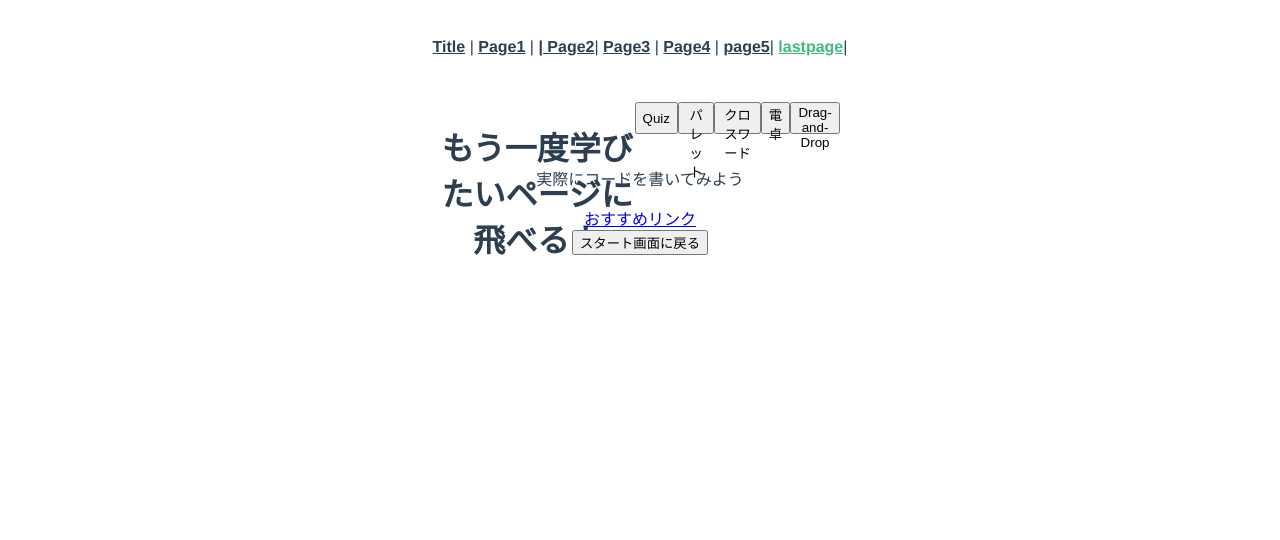
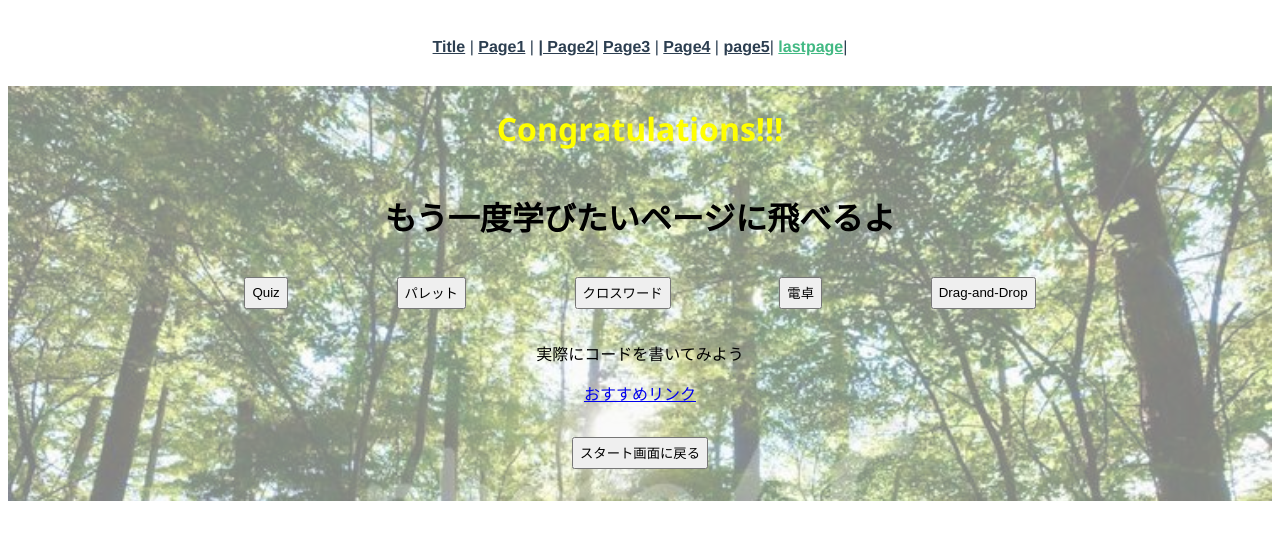
Before and after one commit to webex16-team-10/team10-original-app, a Vue app: page /LastPageView in a window 1280 px wide. Shown: the top 540 px of the page. Built offline with nearby package versions, Linux system fonts and the light colour scheme.

Commit message:
page2とlastpageのcssを作成しました

```diff
--- a/src/views/LastPageView.vue
+++ b/src/views/LastPageView.vue
@@ -1,13 +1,15 @@
 <template>
   <div class="lastpageview">
-    <title>Congratulations</title>
-    <div class="pagelink">
+    <h1>Congratulations!!!</h1>
+    <div class="page">
       <h1>もう一度学びたいページに飛べるよ</h1>
-      <button v-on:click="linkpage2">Quiz</button>
-      <button v-on:click="linkpage3">パレット</button>
-      <button v-on:click="linkpage4">クロスワード</button>
-      <button v-on:click="linkpage5">電卓</button>
-      <button v-on:click="linkpage6">Drag-and-Drop</button>
+      <div class="pagelink">
+        <button v-on:click="linkpage2">Quiz</button>
+        <button v-on:click="linkpage3">パレット</button>
+        <button v-on:click="linkpage4">クロスワード</button>
+        <button v-on:click="linkpage5">電卓</button>
+        <button v-on:click="linkpage6">Drag-and-Drop</button>
+      </div>
     </div>
     <div class="site">
       <p>実際にコードを書いてみよう</p>
@@ -51,18 +53,54 @@ export default {
 
 <style>
 .lastpageview {
+  background-image: url(@/assets/森１.jpg);
+  background-size: cover;
+  background-repeat: no-repeat;
+  background-color: rgba(255, 255, 255, 0.5);
+  background-blend-mode: lighten;
+  color: yellow;
+  text-align: justify;
+  text-justify: auto;
   display: flex;
-  width: 100%;
   flex-direction: column;
   align-items: center;
-  font-family: "Segoe UI", Tahoma, Verdana, sans-serif;
+  font-family: "Sacramento", "Segoe UI", Tahoma, Verdana, sans-serif;
 }
 
+.page {
+  color: black;
+  text-align: justify;
+  text-justify: auto;
+  display: flex;
+  flex-direction: column;
+  align-items: center;
+  font-family: "Sacramento", "Segoe UI", Tahoma, Verdana, sans-serif;
+}
 .pagelink {
+  color: black;
   display: flex;
   height: 2em;
-  width: 400px;
+  width: 900px;
   padding: 1em;
   justify-content: space-around;
 }
+
+.site {
+  color: black;
+  text-align: justify;
+  text-justify: auto;
+  display: flex;
+  flex-direction: column;
+  align-items: center;
+  justify-content: space-around;
+  font-family: "Sacramento", "Segoe UI", Tahoma, Verdana, sans-serif;
+}
+.start {
+  color: black;
+  display: flex;
+  height: 2em;
+  width: 900px;
+  padding: 2em;
+  justify-content: space-around;
+}
 </style>
--- a/src/views/Page2CommentaryView.vue
+++ b/src/views/Page2CommentaryView.vue
@@ -3,9 +3,10 @@
     <title>Quiz解説</title>
     <h1>Onclickについて</h1>
     <h2>ボタンをクリックすると指定した文章が表示されます。</h2>
-    <img class="quiz-image" src="@/assets/ホトケノザ.png" alt="quiz.text" />
+    <img class="commentary-image1" src="@/assets/ホトケノザ.png" />
+    <img class="commentary-image2" src="@/assets/ホトケノザ.png" />
+    <img class="commentary-image3" src="@/assets/ホトケノザ.png" />
     <button v-on:click="page3">次へ</button>
-    >
   </div>
 </template>
 
@@ -20,25 +21,32 @@ export default {
 </script>
 
 <style>
-.app {
-  float: left;
+.Page2Commentary {
+  background-image: url(@/assets/森１.jpg);
+  background-size: cover;
+  background-repeat: no-repeat;
+  background-color: rgba(255, 255, 255, 0.5);
+  background-blend-mode: lighten;
+  display: flex;
+  color: #800080;
   width: 100%;
   flex-direction: column;
   align-items: center;
   font-family: "Segoe UI", Tahoma, Verdana, sans-serif;
 }
-
-.quiz-image {
+.commentary-image1 {
   height: 300px;
   width: 300px;
   object-fit: contain;
 }
-
-.container {
-  display: flex;
-  height: 2em;
-  width: 400px;
-  padding: 1em;
-  justify-content: space-around;
+.commentary-image2 {
+  height: 300px;
+  width: 300px;
+  object-fit: contain;
+}
+.commentary-image3 {
+  height: 300px;
+  width: 300px;
+  object-fit: contain;
 }
 </style>
--- a/src/views/Page2View.vue
+++ b/src/views/Page2View.vue
@@ -1,5 +1,6 @@
 <template>
   <div class="Page2View">
+    <div class="contents">
       <title>Question1</title>
       <h1>クイズ</h1>
       <h2>Q. {{ quiz.text }}</h2>
@@ -13,8 +14,9 @@
           {{ choice.text }}
         </button>
       </div>
-    <div>{{ feedback }}</div>
+      <div class="feedback">{{ feedback }}</div>
       <button v-if="nextpage" v-on:click="linknextpage">解説ページへ</button>
+    </div>
   </div>
 </template>
 
@@ -25,7 +27,7 @@ export default {
       nextpage: false,
       feedback: "",
       quiz: {
-        text: "この植物の名前は何？",
+        text: "道に植物が生えているぞ。この植物の名前は何？",
         choices: [
           {
             text: "ヒメオドリコソウ",
@@ -62,14 +64,26 @@ export default {
 </script>
 
 <style>
-.app {
+.Page2View {
+  background-image: url(@/assets/森１.jpg);
+  background-size: cover;
+  background-repeat: no-repeat;
+  background-color: rgba(255, 255, 255, 0.5);
+  background-blend-mode: lighten;
   display: flex;
+  flex-direction: column;
+  align-items: center;
+}
+
+.contents {
+  display: flex;
+  color: #800080;
   width: 100%;
+  height: 100%;
   flex-direction: column;
   align-items: center;
   font-family: "Segoe UI", Tahoma, Verdana, sans-serif;
 }
-
 .quiz-image {
   height: 300px;
   width: 300px;
@@ -78,10 +92,17 @@ export default {
 
 .container {
   display: flex;
+  font-weight: 300;
   height: 2em;
   width: 400px;
   padding: 1em;
+  align-items: center;
   justify-content: space-around;
+  font-family: "Segoe UI", Tahoma, Verdana, sans-serif;
+}
+.feedback {
+  font-weight: bold;
+  font-family: "Segoe UI", Tahoma, Verdana, sans-serif;
 }
 .linknextpage {
   display: flex;
```
Also changed, not shown: src/assets/森１.jpg (added). Lines whose indentation alone changed are shown as unchanged.
